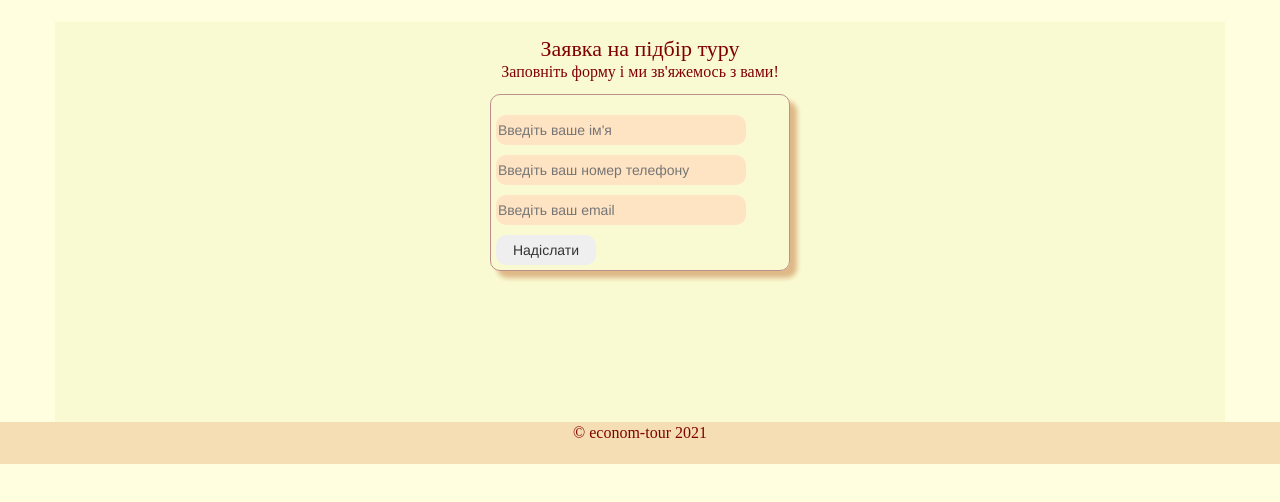
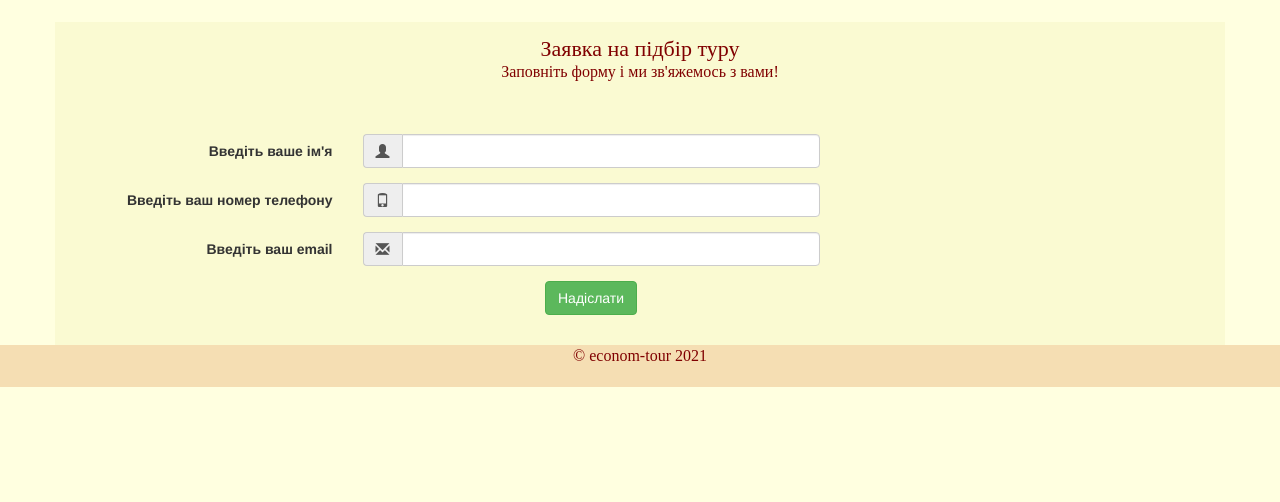
Before and after one commit to Anastasiiaerg/Web-Dev-2021, a website: page econom-tour-2021/application.html in a window 1280 px wide. Shown: the part 190-692 px from the top of the page. Drawn offline with nearby package versions, Linux system fonts and the light colour scheme.

Commit message:
створила форму

```diff
--- a/econom-tour-2021/application.html
+++ b/econom-tour-2021/application.html
@@ -53,33 +53,67 @@
             </h1>
         </div>
     </section>
-    <section class="container" style="height: 400px;">
-        <div class="form">
+    <section class="container" ">
+        <div class="form ">
             <h2>
                 Заявка на підбір туру
             </h2>
             <p>
                 Заповніть форму і ми зв'яжемось з вами!
             </p>
-            <form action="" method="POST" class="form_input">
-                <input type="name" placeholder="Введіть ваше ім'я">
-                <input type="phone" placeholder="Введіть ваш номер телефону">
-                <input type="email" placeholder="Введіть ваш email">
-                <button class="botton_form">
-                    Надіслати
-                </button>
-            </form>
-        </div>
     </section>
+    <div class="container ">
+        <form action=" " method="POST " class="form-horizontal " role="form ">
+            <div class="form-group ">
+                <label for="name " class="col-sm-3 control-label ">Введіть ваше ім'я</label>
+                <div class="col-md-5 ">
+                    <div class="input-group ">
+                        <div class="input-group-addon ">
+                            <span class="glyphicon glyphicon-user "></span>
+                        </div>
+                        <input type="text " name="YourName " id="name " class="form-control ">
+                    </div>
+                </div>
+            </div>
+            <div class="form-group ">
+                <label for="tel " class="col-sm-3 control-label ">Введіть ваш номер телефону</label>
+                <div class="col-md-5 ">
+                    <div class="input-group ">
+                        <div class="input-group-addon ">
+                            <span class="glyphicon glyphicon-phone "></span>
+                        </div>
+                        <input type="tel " name="YourPhone " id="tel " class="form-control ">
+                    </div>
+                </div>
+            </div>
+            <div class="form-group ">
+                <label for="email " class="col-sm-3 control-label ">Введіть ваш email</label>
+                <div class="col-md-5 ">
+                    <div class="input-group ">
+                        <div class="input-group-addon ">
+                            <span class="glyphicon glyphicon-envelope "></span>
+                        </div>
+                        <input type="email " name="YourEmail " id="email " class="form-control ">
+                    </div>
+                </div>
+            </div>
+
+            <button type="button " class="btn btn-success col-md-offset-5 ">Надіслати</button>
+
+        </form>
+    </div>
+
+
+
     <footer>
-        <div class="footer_contact" style="padding-bottom: 10px;">
-            <p class="footer">
+        <div class="footer_contact " style="padding-bottom: 10px; ">
+            <p class="footer ">
                 © econom-tour 2021
             </p>
         </div>
     </footer>
-    <script src="https://code.jquery.com/jquery.min.js"></script>
-    <script src="https://maxcdn.bootstrapcdn.com/bootstrap/3.3.6/js/bootstrap.min.js"></script>
+    <script src="https://code.jquery.com/jquery.min.js "></script>
+    <script src="https://maxcdn.bootstrapcdn.com/bootstrap/3.3.6/js/bootstrap.min.js "></script>
 </body>
 
 </html>
--- a/econom-tour-2021/styles/application.css
+++ b/econom-tour-2021/styles/application.css
@@ -27,35 +27,6 @@ nav {
     padding-bottom: 30px;
 }
 
-.form_input {
-    border: 1px solid #BC8F8F;
-    width: 300px;
-    margin-left: auto;
-    margin-right: auto;
-    border-radius: 10px;
-    box-shadow: 7px 7px 5px #DEB887;
-    padding-top: 15px;
-    box-sizing: border-box;
-}
-
-input {
-    background-color: #FFE4C4;
-    height: 30px;
-    width: 250px;
-    margin: 5px;
-    border-style: none;
-    border-radius: 10px;
-}
-
-.botton_form {
-    text-align: center;
-    border-style: none;
-    border-radius: 10px;
-    height: 30px;
-    width: 100px;
-    margin: 5px;
-}
-
 p {
     font-family: serif;
     font-size: 16px;
```
